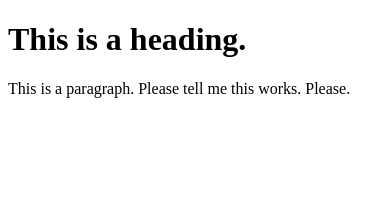
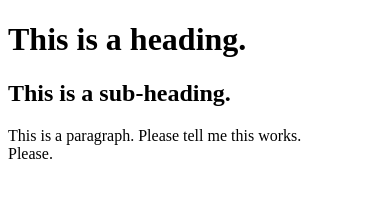
Before and after one commit to zainmannan/INST377, a plain HTML site: page index.html in a window 390 px wide. Drawn offline with Linux system fonts and the light colour scheme.

Commit message:
Added a subheading and breakpoint in the paragraph

```diff
--- a/index.html
+++ b/index.html
@@ -4,8 +4,11 @@
     <h1>
         This is a heading.
     </h1>
+    <h2>
+        This is a sub-heading.
+    </h2>
     <p>
-        This is a paragraph. Please tell me this works. Please.
+        This is a paragraph. Please tell me this works.<br>Please.
     </p>
 </body>
 </html>
```
